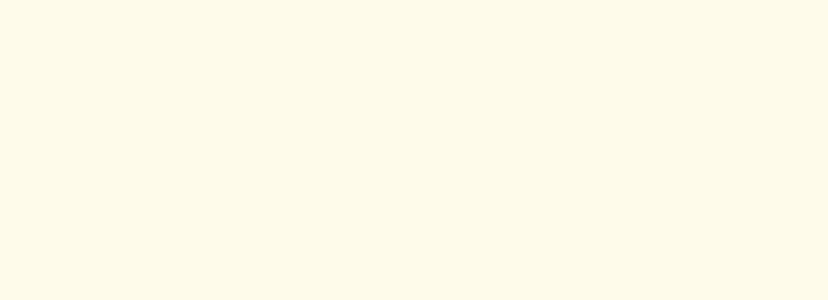
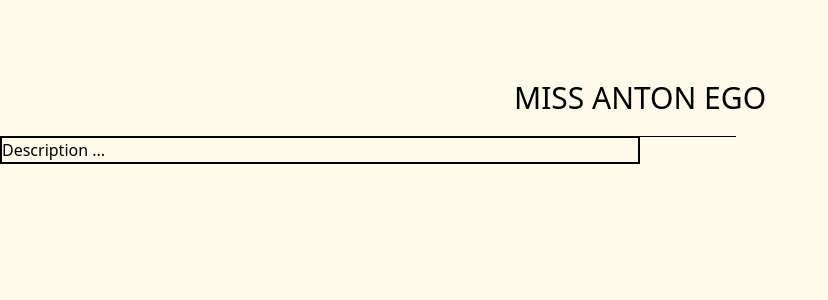
Before and after one commit to tariqrahman/MissAntonEgo, a Next.js app in the folder food-blog/: page / in a window 1280 px wide. Shown: the top 300 px of the page, without its empty margins (0-828 px from the left). Built offline with nearby package versions, Linux system fonts and the light colour scheme.

Commit message:
Styling Changes

```diff
--- /dev/null
+++ b/food-blog/components/cuisine.js
@@ -0,0 +1,11 @@
+const Cuisine = (props) => {
+    return (
+        <>
+        <div>
+            Blah
+        </div>
+        </>
+    )
+}
+
+export default Cuisine;
--- a/food-blog/pages/index.js
+++ b/food-blog/pages/index.js
@@ -1,11 +1,24 @@
+import Cuisine from '../components/cuisine';
+
 const Home = (props) => {
-  return(
-    <div className='h-screen bg-amber-50'>
-      <div className='grid-cols-1'>
-
+  return (
+    <div className="h-screen bg-amber-50">
+      <div className="justify-center text-center pt-20 pb-5 text-3xl">
+        MISS ANTON EGO
+      </div>
+      <div className="relative">
+        <div
+          className="w-full absolute inset-0 flex items-center place-content-center"
+          aria-hidden="true"
+        >
+          <div className="w-48 border-t border-black" />
+        </div>
+      </div>
+      <div className= 'border-2 border-black w-1/2'>
+        <p className=''> Description ... </p>
       </div>
     </div>
-  )
-}
+  );
+};
 
 export default Home;
```
